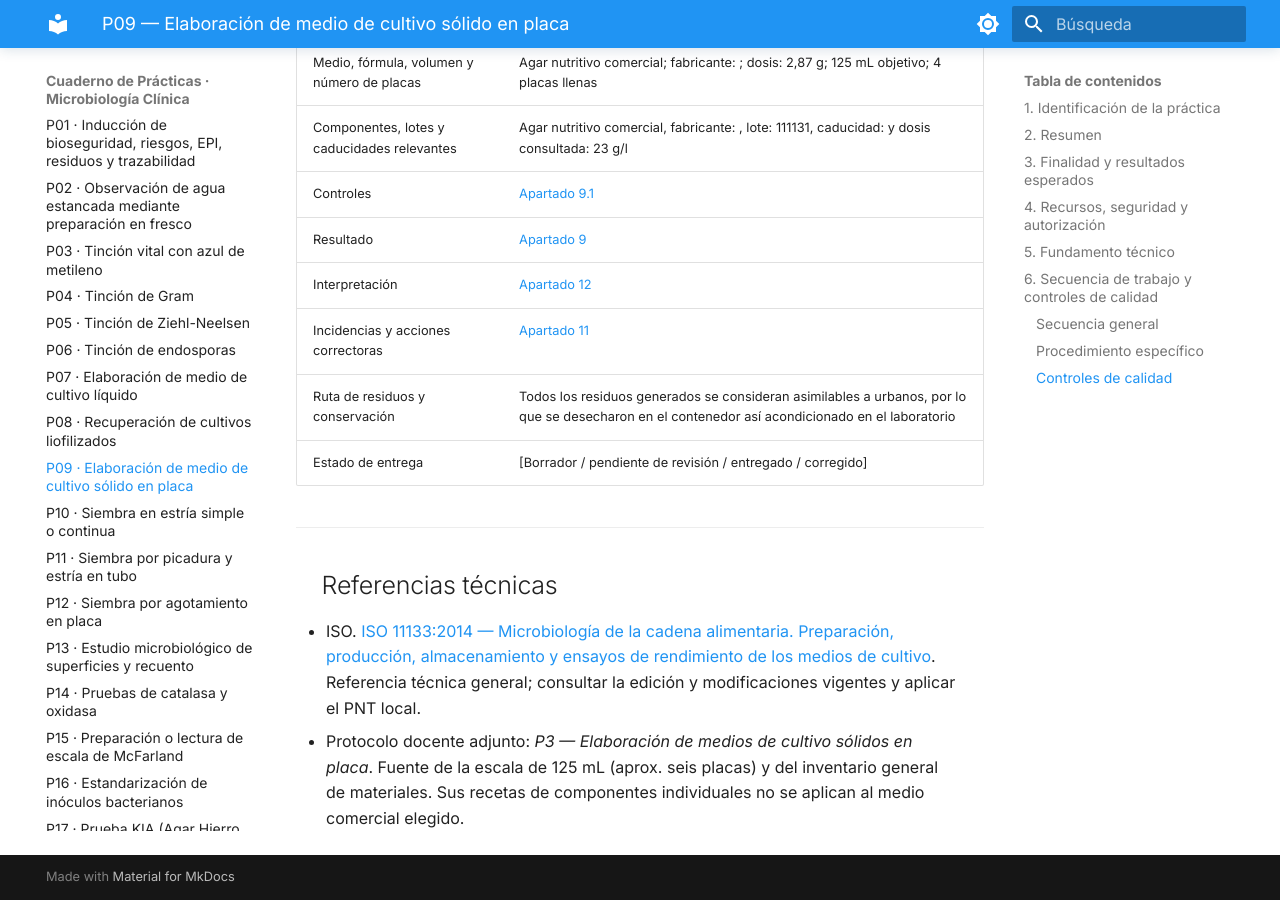
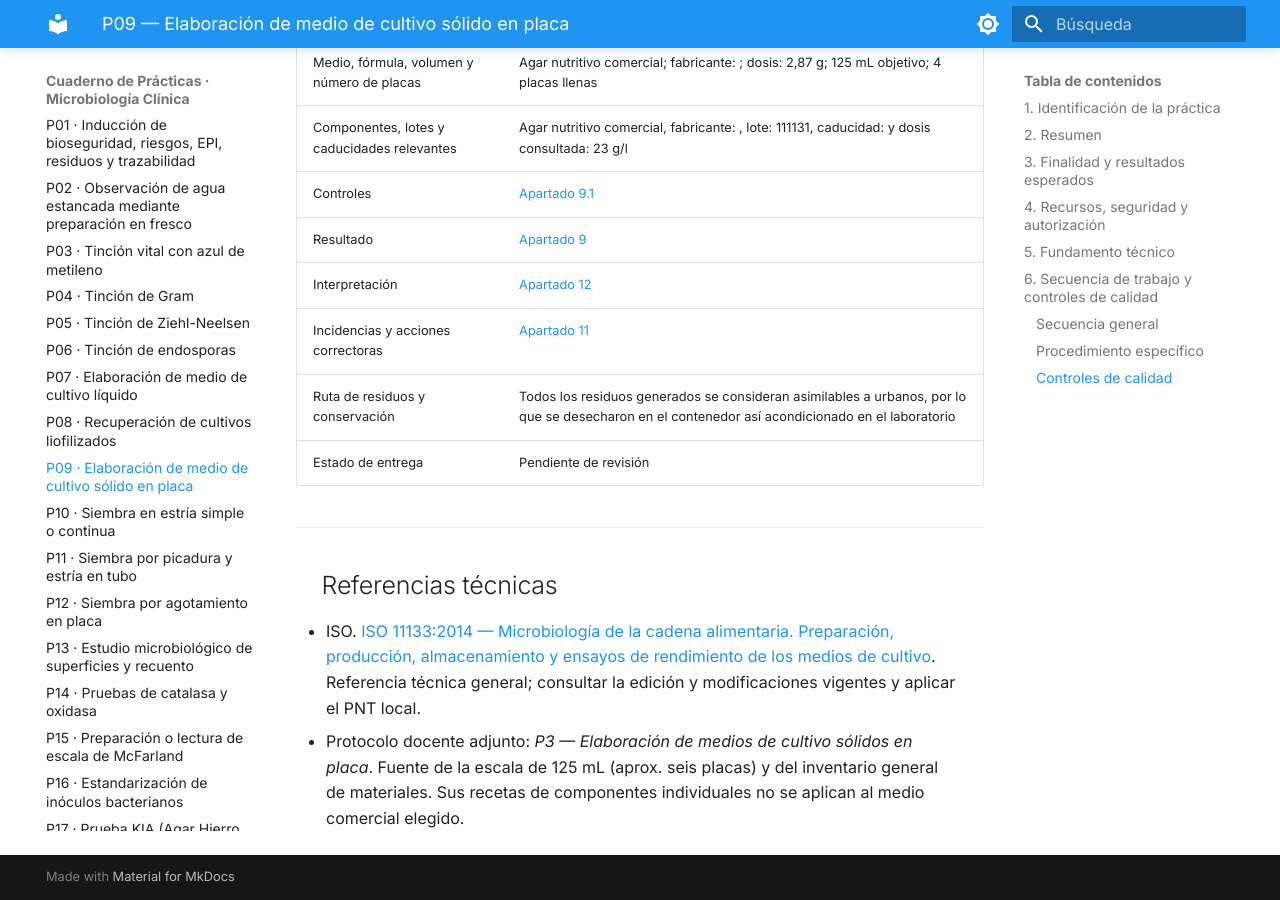
Before and after one commit to Rebeca-hubb/Cuaderno-Pr-cticas-Microbiolog-a-Rebeca-Vicho-, an MkDocs documentation site: the page built from docs/practicas/P09_Medio_solido_en_placa.md, in a window 1280 px wide and 900 px high, scrolled down 16390 px. Built offline with MkDocs 1.6.1 and Material for MkDocs 9.7.7, drawn with Linux system fonts in a browser that asks for light colours.

Commit message:
Update P09_Medio_solido_en_placa.md

```diff
--- a/docs/practicas/P09_Medio_solido_en_placa.md
+++ b/docs/practicas/P09_Medio_solido_en_placa.md
@@ -251,7 +251,7 @@ Responde de forma razonada a las cuatro preguntas. Relaciona cada respuesta con
 | Interpretación | [Apartado 12](https://github.com/Rebeca-hubb/Cuaderno-Pr-cticas-Microbiolog-a-Rebeca-Vicho-/blob/main/docs/practicas/P09_Medio_solido_en_placa.md#12-interpretaci%C3%B3n-t%C3%A9cnica-alumnado--rellenable--despu%C3%A9s) |
 | Incidencias y acciones correctoras | [Apartado 11](https://github.com/Rebeca-hubb/Cuaderno-Pr-cticas-Microbiolog-a-Rebeca-Vicho-/blob/main/docs/practicas/P09_Medio_solido_en_placa.md#11-incidencias-errores-y-medidas-correctoras-alumnado--rellenable--durante) |
 | Ruta de residuos y conservación |Todos los residuos generados se consideran asimilables a urbanos, por lo que se desecharon en el contenedor así acondicionado en el laboratorio|
-| Estado de entrega | [Borrador / pendiente de revisión / entregado / corregido] |
+| Estado de entrega | Pendiente de revisión |
 
 ---
 
```
